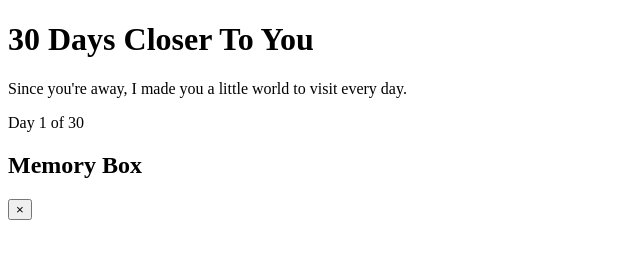
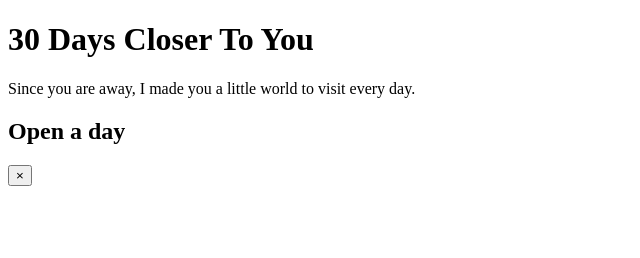
Before and after one commit to Keshore333/30-days-for-her, a plain HTML site: page index.html in a window 1280 px wide. Shown: the whole page, without its empty margins (0-640 px from the left). Drawn offline with Linux system fonts and the light colour scheme.

Commit message:
Update index.html

```diff
--- a/index.html
+++ b/index.html
@@ -1,41 +1,32 @@
 <!DOCTYPE html>
-<html>
+<html lang="en">
 <head>
   <meta charset="UTF-8">
   <title>30 Days Closer To You</title>
+  <meta name="viewport" content="width=device-width, initial-scale=1">
   <link rel="stylesheet" href="style.css">
 </head>
 <body>
-    <header>
+  <div class="page">
+    <header class="header">
       <h1>30 Days Closer To You</h1>
-      <p>Since you're away, I made you a little world to visit every day.</p>
+      <p>Since you are away, I made you a little world to visit every day.</p>
     </header>
 
-    <section id="progress-section">
-      <p id="day-text">Day 1 of 30</p>
-      <div id="progress-bar-wrap">
-        <div id="progress-bar-fill"></div>
+    <main>
+      <section class="days-section">
+        <h2>Open a day</h2>
+        <div id="days-grid" class="days-grid"></div>
+      </section>
+    </main>
   </div>
-    </section>
 
-    <section id="days-grid">
-      <!-- JS will fill this with 30 day cards -->
-    </section>
-
-    <section id="memory-box">
-      <h2>Memory Box</h2>
-      <div id="memory-items">
-        <!-- JS will add items as she opens days -->
-      </div>
-    </section>
-
-    <!-- Popup / Modal -->
-    <div id="modal-overlay" class="hidden">
-      <div id="modal">
-        <button id="close-modal">×</button>
+  <div id="modal-overlay" class="modal-overlay hidden">
+    <div class="modal">
+      <button id="close-modal" class="close-button">×</button>
       <h2 id="modal-title"></h2>
-        <p id="modal-type"></p>
-        <div id="modal-content"></div>
+      <p id="modal-type" class="modal-type"></p>
+      <div id="modal-content" class="modal-content"></div>
     </div>
   </div>
 
```
Lines whose indentation alone changed are shown as unchanged.
